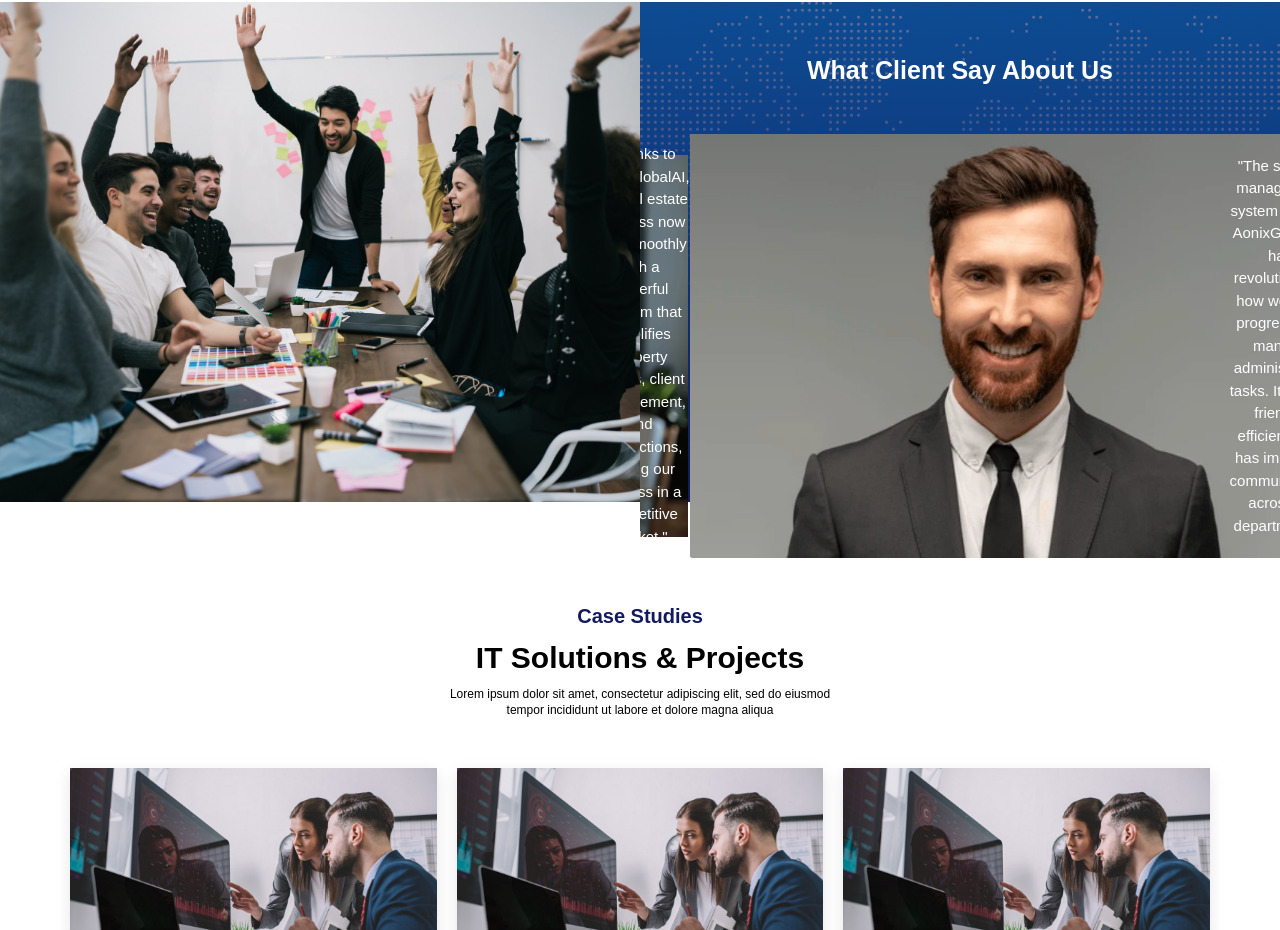
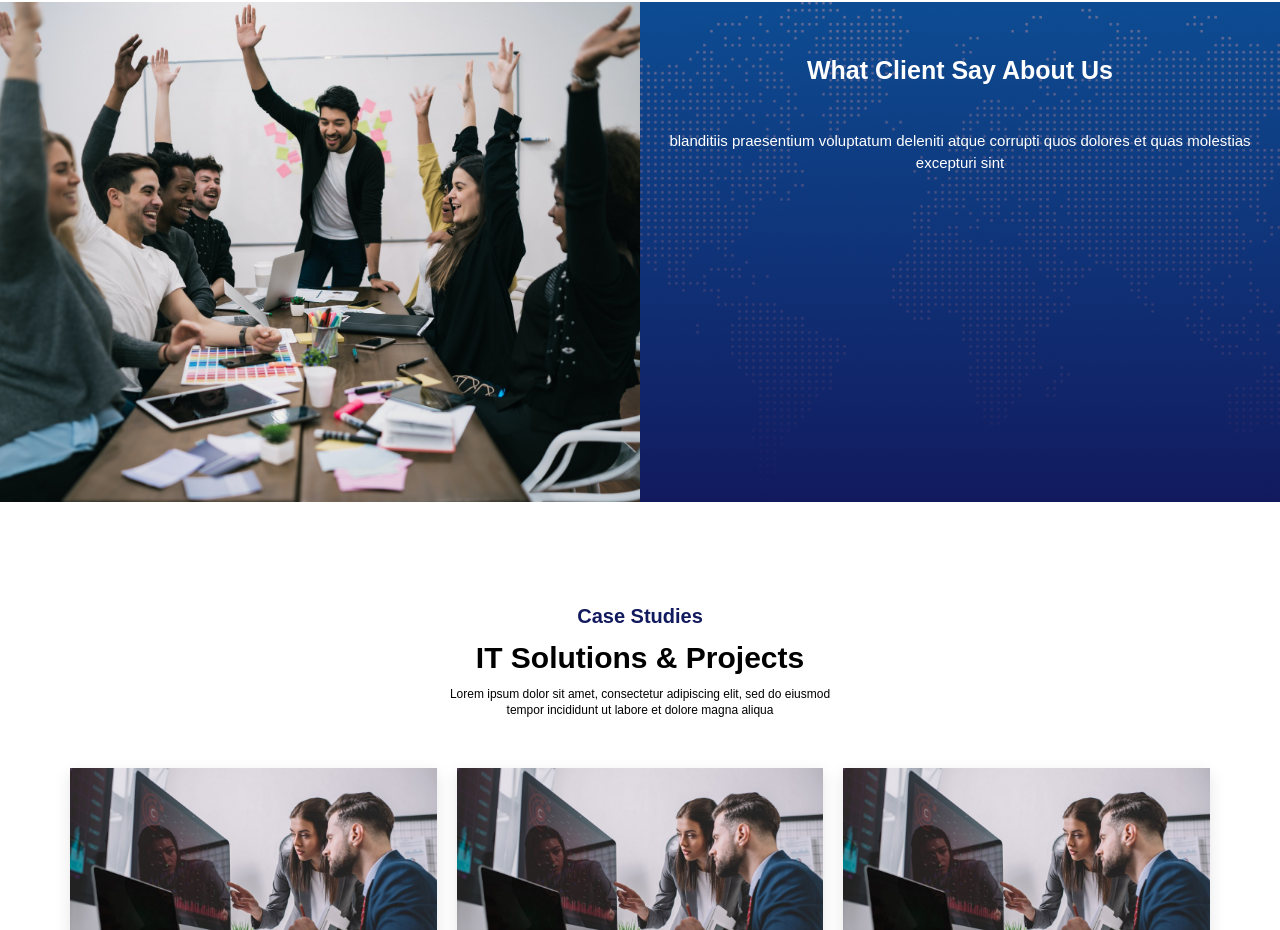
Before and after one commit to aOnixglobalai99/aonixglobalai-portfolio, a Next.js app: page / in a window 1280 px wide. Shown: the part 3320-4250 px from the top of the page. Built offline with nearby package versions, Linux system fonts and the light colour scheme.

Commit message:
updated css

```diff
--- a/src/app/components/Carousel.tsx
+++ b/src/app/components/Carousel.tsx
@@ -1,67 +1,19 @@
 import React from 'react';
-import Image from 'next/image';
-import client1 from '../assets/images/client-1.png';
-import client2 from '../assets/images/client-2.png';
-import client3 from '../assets/images/client-3.png';
-import client4 from '../assets/images/client-4.png';
 
 const Carousel = () => {
   return (
     <div className="carousel">
       <div className="carouselItems">
         <div className="carouselItem">
-         "Working with AonixGlobalAI has significantly boosted our online sales. Their robust e-commerce solutions have optimized our store, providing a seamless shopping experience for our customers."
-         <Image
-            src={client1}
-            alt="Client 1"
-          />
+          Vero eos et accusamus et iusto odio dignissimos ducimus qui{' '}
         </div>
         <div className="carouselItem">
-          "Thanks to AonixGlobalAI, our real estate business now runs smoothly with a powerful platform that simplifies property listings, client management, and transactions, driving our success in a competitive market."
-          {/* <img
-            src="https://www.shutterstock.com/image-photo/handsome-30s-businessman-employee-head-260nw-2156291093.jpg"
-          /> */}
-           <Image
-            src={client2}
-            alt="Client 2"
-          />
-          {/* <div className="clientDetails">
-            <p className="clientName">Jane Smith</p>
-            <p className="clientTitle">Real Estate Consultant</p>
-            <p className="clientCompany">Prime Realty Co</p>
-          </div> */}
+          blanditiis praesentium voluptatum deleniti atque corrupti quos dolores
+          et quas molestias excepturi sint
         </div>
         <div className="carouselItem">
-         "The student management system built by AonixGlobalAI has revolutionized how we track progress and manage administrative tasks. It’s user-friendly, efficient, and has improved communication across all departments."
-
-         <Image
-            src={client3}
-            alt="Client 3"
-          />
-          {/* <img
-            src="https://www.shutterstock.com/image-photo/handsome-30s-businessman-employee-head-260nw-2156291093.jpg"
-          /> */}
-          {/* <div className="clientDetails">
-            <p className="clientName">Alice Brown</p>
-            <p className="clientTitle">Principal</p>
-            <p className="clientCompany">Future Scholars Academy</p> */}
-          {/* </div> */}
-        </div>
-        <div className="carouselItem">
-          "With AonixGlobalAI’s travel booking solutions, our customers enjoy a faster, more intuitive booking process. Their technology has streamlined our operations and enhanced the travel experience for our clients."
-
-          <Image
-            src={client4}
-            alt="Client 4"
-          />
-          {/* <img
-            src="https://www.shutterstock.com/image-photo/handsome-30s-businessman-employee-head-260nw-2156291093.jpg"
-          /> */}
-           {/* <div className="clientDetails"> */}
-            {/* <p className="clientName">Michael Green</p>
-            <p className="clientTitle">Travel Agency Owner</p>
-            <p className="clientCompany">Wanderlust Travels</p> */}
-          {/* </div> */}
+          {' '}
+          quos dolores et quas molestias excepturi sint
         </div>
       </div>
     </div>
```
